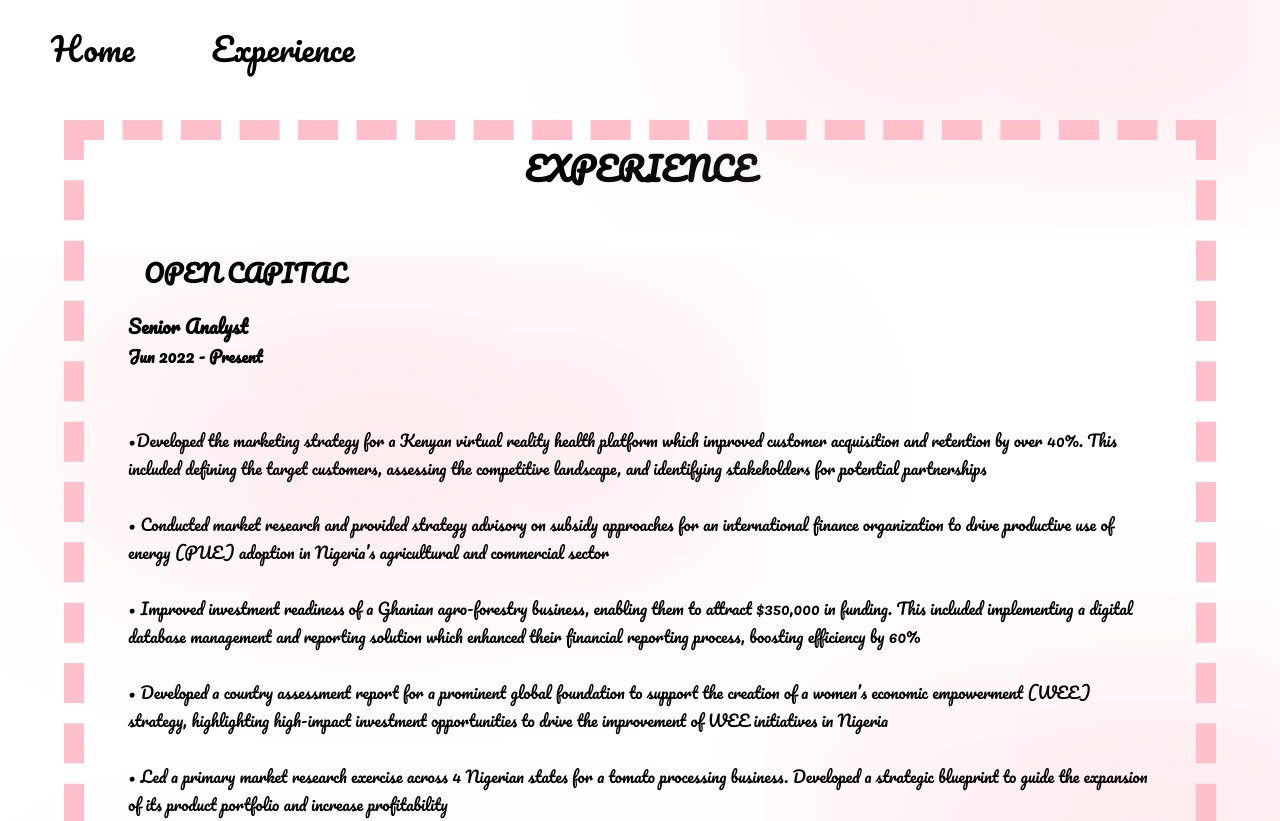
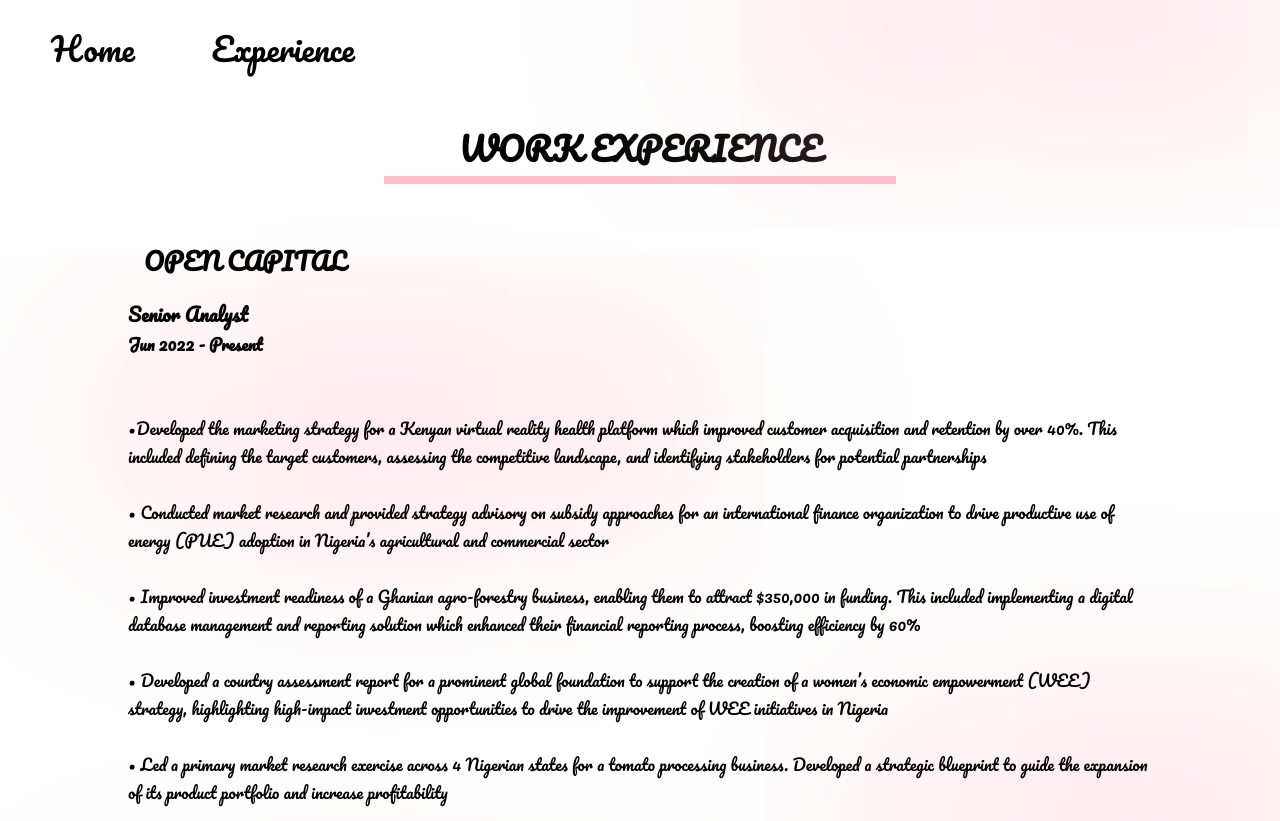
Before and after one commit to AmosOO7/Ifeoma, a React (Vite) app: page /Experience in a window 1280 px wide. Shown: the top 821 px of the page. Built offline with nearby package versions, Linux system fonts and the light colour scheme.

Commit message:
change experience design

```diff
--- a/src/index.css
+++ b/src/index.css
@@ -10,5 +10,10 @@
     width: 90vw;
     margin: auto;
     margin-top: 15vh;
-    border: 20px dashed pink;
   }
+  .ExContainer h1{
+    margin: auto;
+    width: 40vw;
+    border-bottom: 1vh solid pink;
+    text-align: center;
+  }
--- a/src/pages/Experiences.tsx
+++ b/src/pages/Experiences.tsx
@@ -2,7 +2,7 @@
 const Experiences = () => {
   return (
     <div className="ExContainer">
-      <h1>EXPERIENCE</h1>
+      <h1>WORK EXPERIENCE</h1>
       <Experience
         org="OPEN CAPITAL"
         pos="Senior Analyst"
```
